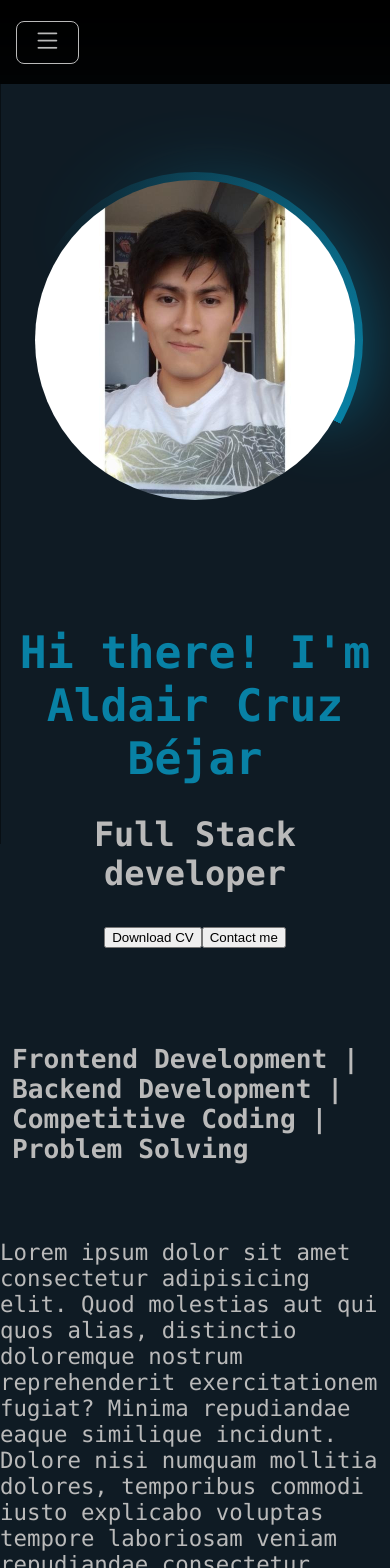
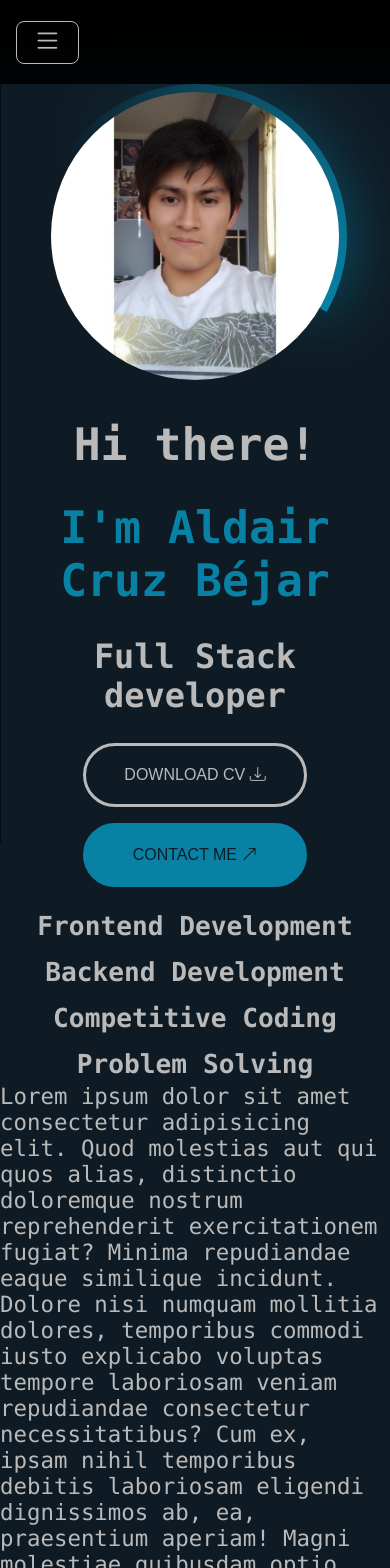
Before and after one commit to wacb14/my-portfolio, an Angular app: page / in a window 390 px wide. Shown: the top 1568 px of the page. Built offline with nearby package versions, Linux system fonts and the light colour scheme.

Commit message:
Home page virtues responsive

```diff
--- a/src/app/components/home-page/home-page.component.css
+++ b/src/app/components/home-page/home-page.component.css
@@ -1,11 +1,17 @@
+@property --angle {
+  syntax: "<angle>";
+  initial-value: 0deg;
+  inherits: false;
+}
+
 #photoContainer {
   position: relative;
   z-index: 1;
 }
 .profile-photo {
   aspect-ratio: 1/1;
-  width: var(--photoMeasure);
-  height: var(--photoMeasure);
+  width: var(--photo-size);
+  height: var(--photo-size);
   border-radius: 50%;
 }
 .text-primary {
@@ -15,14 +21,8 @@
   position: relative;
   border-radius: 50%;
   z-index: auto;
-  width: var(--photoMeasure);
-  height: var(--photoMeasure);
-}
-
-@property --angle {
-  syntax: "<angle>";
-  initial-value: 0deg;
-  inherits: false;
+  width: var(--photo-size);
+  height: var(--photo-size);
 }
 
 .photo-border::after,
@@ -59,3 +59,58 @@
   filter: blur(1.5em);
   opacity: 0.7;
 }
+.btn-empty {
+  border: solid 0.2rem var(--secondary-color);
+  color: var(--secondary-color);
+  font-size: 1rem;
+  text-transform: uppercase;
+  background-color: transparent;
+  border-radius: 3rem;
+  padding: 1.25rem;
+  width: 14rem;
+}
+.btn-empty:hover {
+  border-color: var(--primary-color);
+  color: var(--primary-color);
+  cursor: pointer;
+}
+.btn-filled {
+  border: solid 0.2rem var(--primary-color);
+  color: var(--background-color);
+  font-size: 1rem;
+  text-transform: uppercase;
+  background-color: var(--primary-color);
+  border-radius: 3rem;
+  padding: 1.25rem;
+  width: 14rem;
+}
+.btn-filled:hover {
+  border-color: #0aa9da;
+  background-color: #0aa9da;
+  cursor: pointer;
+}
+.continuous-text {
+  display: inline-block;
+}
+.separator {
+  color: var(--primary-color);
+}
+@media (max-width: 992px) {
+  .hidden-md {
+    display: none;
+  }
+}
+@media (max-width: 768px) {
+  .virtue {
+    display: block;
+  }
+  .hidden-sm {
+    display: none;
+  }
+}
+@media (max-width: 576px) {
+  .photo-border,
+  .profile-photo {
+    --photo-size: 18rem;
+  }
+}
--- a/src/app/components/home-page/home-page.component.html
+++ b/src/app/components/home-page/home-page.component.html
@@ -1,27 +1,39 @@
 <div class="container p-0">
-    <div class="row m-0 my-5 text-center justify-content-center">
-      <div class="w-fit my-5" id="photoContainer">
+  <div class="row m-0 my-1 my-sm-2 my-md-3 my-xl-5 text-center justify-content-center">
+    <div class="w-fit my-1 my-sm-2 my-md-3 my-xl-5" id="photoContainer">
       <div class="photo-border">
         <img src="../../../assets/profile-photo.jpeg" alt="profile-photo" class="profile-photo" />
       </div>
     </div>
-      <div class="w-fit my-5">
+    <div class="col-12 col-xl-7 my-1 my-sm-2 my-md-3 my-xl-5">
       <div class="row text-center">
         <div class="col-12 p-0">
-            <h1 class="text-primary">Hi there! I'm Aldair Cruz Béjar</h1>
+          <h1>Hi there!</h1>
+          <h1 class="text-primary">I'm Aldair Cruz Béjar</h1>
           <h2>Full Stack developer</h2>
         </div>
         <div class="col-12 p-0">
-            <button>Download CV</button>
-            <button>Contact me</button>
+          <div class="row justify-content-center m-0 mt-sm-2 mt-md-3 mt-xl-4">
+            <div class="col-12 col-md-5 col-lg-4 col-xl-5 p-0">
+              <button class="btn-empty mb-2 mb-md-0">Download CV <i class="bi bi-download"></i></button>
+            </div>
+            <div class="col-12 col-md-5 col-lg-4 col-xl-5 p-0">
+              <button class="btn-filled mt-2 mt-md-0">Contact me <i class="bi bi-arrow-up-right"></i></button>
             </div>
           </div>
         </div>
       </div>
-    <div class="row m-0 my-5">
-      <h3>
-        Frontend Development | Backend Development | Competitive Coding | Problem
-        Solving
-      </h3>
     </div>
   </div>
+  <div class="row m-0 my-1 my-sm-2 my-md-3 my-xl-5 text-center">
+    <div class="col p-0">
+      <h3 class="continuous-text m-0 mt-3 mt-md-0 virtue">Frontend Development</h3>
+      <h3 class="separator mx-2 continuous-text hidden-sm">|</h3>
+      <h3 class="continuous-text m-0 mt-3 mt-md-0 virtue">Backend Development</h3>
+      <h3 class="separator mx-2 continuous-text hidden-md">|</h3>
+      <h3 class="continuous-text m-0 mt-3 mt-md-0 virtue">Competitive Coding</h3>
+      <h3 class="separator mx-2 continuous-text hidden-sm">|</h3>
+      <h3 class="continuous-text m-0 mt-3 mt-md-0 virtue">Problem Solving</h3>
+    </div>
+  </div>
+</div>
--- a/src/app/components/home-page/home-page.component.ts
+++ b/src/app/components/home-page/home-page.component.ts
@@ -3,8 +3,6 @@ import { Component } from '@angular/core';
 @Component({
   selector: 'app-home-page',
   templateUrl: './home-page.component.html',
-  styleUrls: ['./home-page.component.css']
+  styleUrls: ['./home-page.component.css'],
 })
-export class HomePageComponent {
-
-}
+export class HomePageComponent {}
--- a/src/styles.css
+++ b/src/styles.css
@@ -4,7 +4,7 @@
   --secondary-color: #bababa;
   --primary-color: #0881a5;
   --background-color: #0f1b24;
-  --photoMeasure: 20rem;
+  --photo-size: 20rem;
 }
 html {
   scroll-behavior: smooth;
```
Lines whose indentation alone changed are shown as unchanged.
